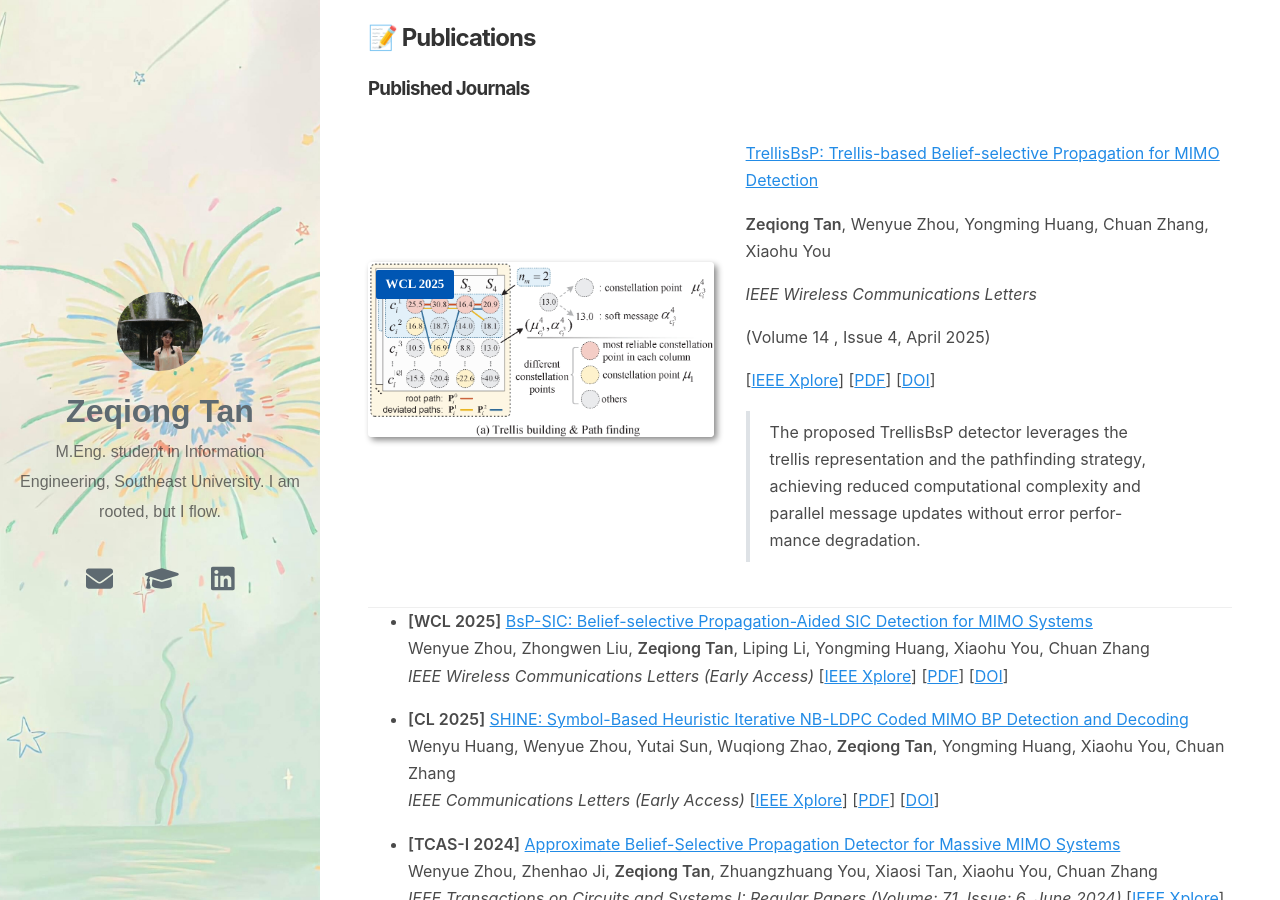
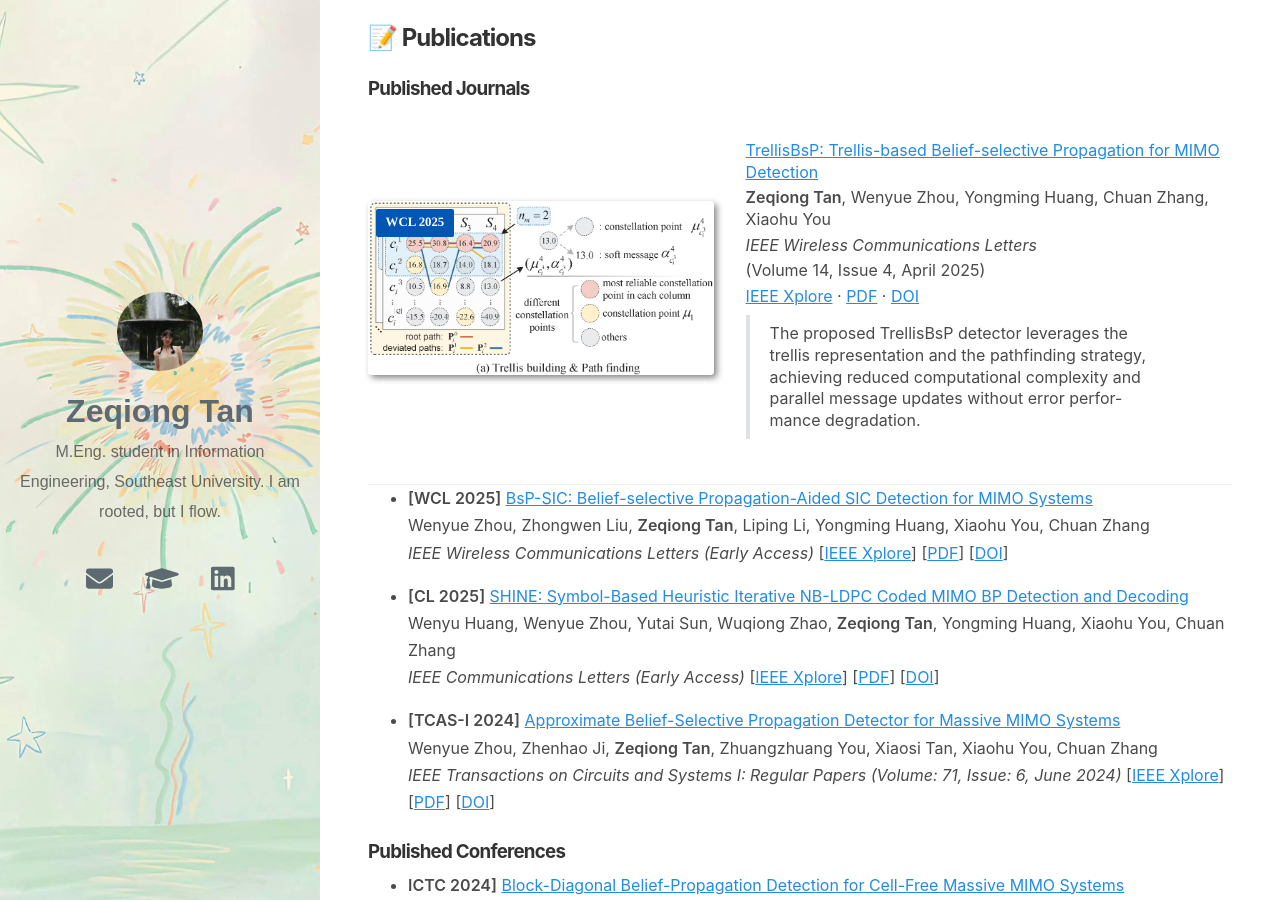
Before and after one commit to zqtann/zqtann.github.io, a Jekyll site: the page built from index.md, in a window 1280 px wide and 900 px high, scrolled down 902 px. Built offline with Jekyll 4.4.1, drawn with Linux system fonts in a browser that asks for light colours; nearby versions of some CDN libraries.

Commit message:
Update index.md

```diff
--- a/index.md
+++ b/index.md
@@ -57,10 +57,11 @@ My research interest focuses on:
   <div class='paper-box-image'>
     <div>
       <div class="badge">WCL 2025</div>
-      <img src='images/Tan_WCL_Fig.png' alt="CL 2025 Summary" width="100%">
+      <img src='images/Tan_WCL_Fig.png' alt="WCL 2025 Summary" width="100%">
     </div>
   </div>
-  <div class='paper-box-text' markdown="1">
+
+  <div class='paper-box-text pub-item' markdown="1">
 
 [TrellisBsP: Trellis-based Belief-selective Propagation for MIMO Detection](https://ieeexplore.ieee.org/abstract/document/10839355)
 
@@ -68,11 +69,11 @@ My research interest focuses on:
 
 *IEEE Wireless Communications Letters*
 
-<p>(Volume 14 , Issue 4, April 2025)</p>
+(Volume 14, Issue 4, April 2025)
 
-[[IEEE Xplore](https://ieeexplore.ieee.org/abstract/document/10839355)]
-[[PDF](/papers/WCL_TrellisBsP.pdf)]
-[[DOI](https://doi.org/10.1109/LWC.2024.3496568)]
+[IEEE Xplore](https://ieeexplore.ieee.org/abstract/document/10839355) ·
+[PDF](/papers/WCL_TrellisBsP.pdf) ·
+[DOI](https://doi.org/10.1109/LWC.2024.3496568)
 
 > The proposed TrellisBsP detector leverages the trellis representation and the pathfinding strategy, achieving reduced computational complexity and parallel message updates without error performance degradation.
 
```
